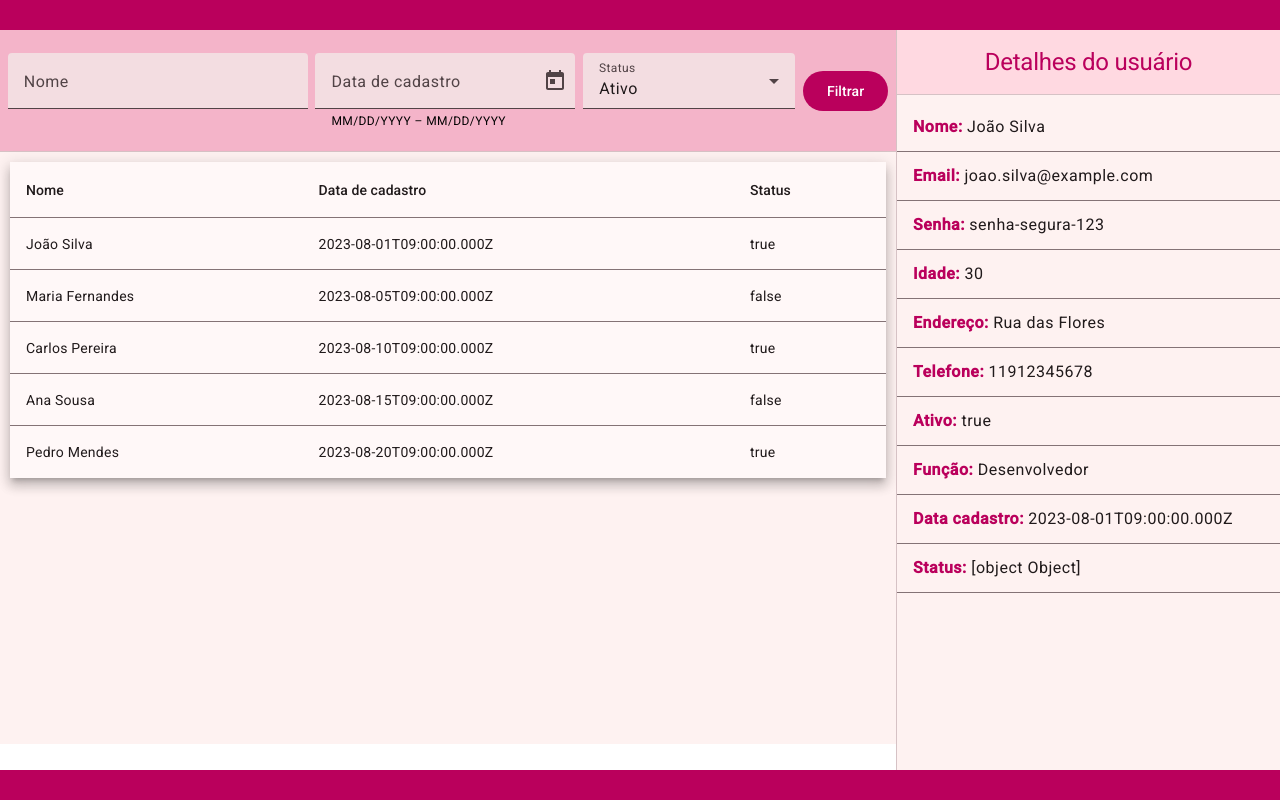
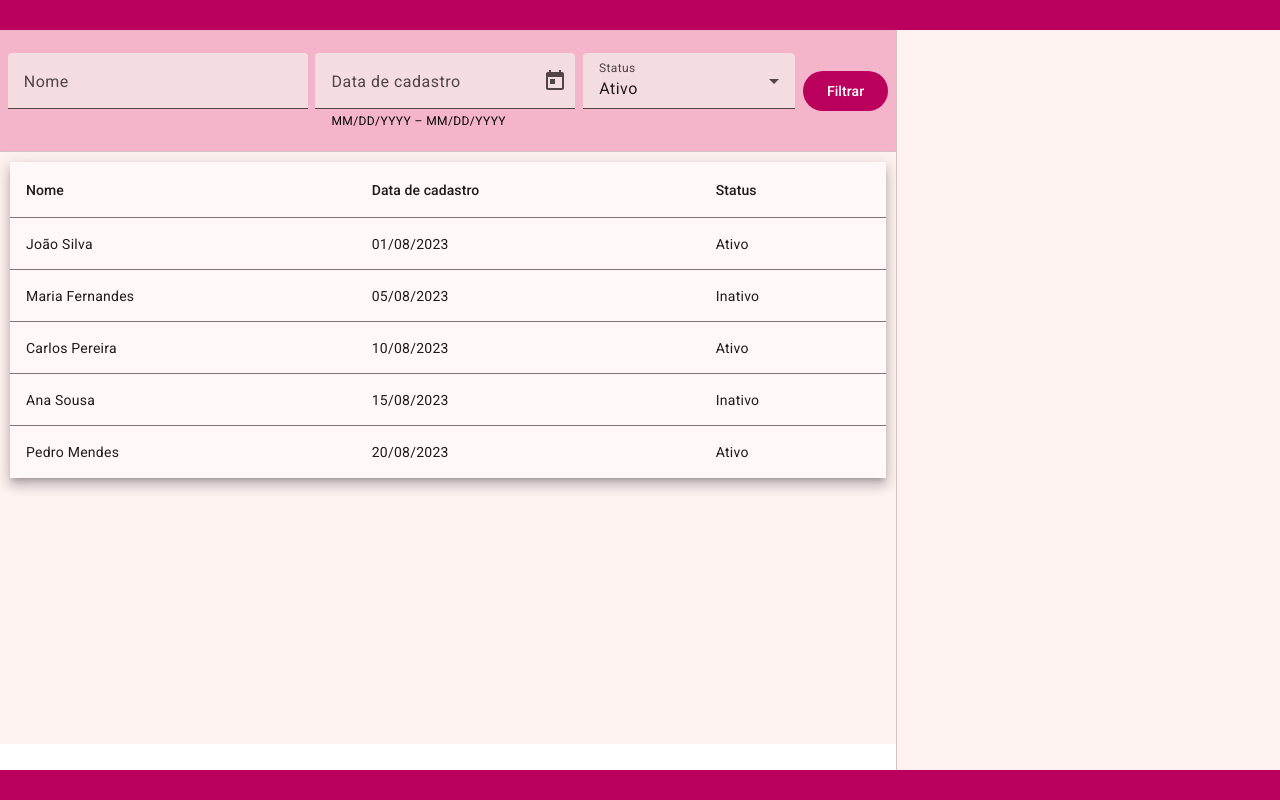
Before and after one commit to Ju-lio/filtros-pessoas, an Angular app: page / in a window 1280 px wide. Built offline with nearby package versions, Linux system fonts and the light colour scheme.

Commit message:
Adicionado click na listagem para mostrar o detalhamento

```diff
--- a/src/app/app.component.html
+++ b/src/app/app.component.html
@@ -7,11 +7,11 @@
       <app-filter></app-filter>
     </header>
     <article>
-      <app-user-list></app-user-list>
+      <app-user-list (userSelected)="onUserSelected($event)"></app-user-list>
     </article>
   </section>
   <aside>
-    <app-user-details [user]="userSelected"></app-user-details>
+    <app-user-details *ngIf="temUsuarioSelecionado" [user]="userSelected"></app-user-details>
   </aside>
 </main>
 <footer>
--- a/src/app/app.component.ts
+++ b/src/app/app.component.ts
@@ -1,5 +1,6 @@
-import { Component } from '@angular/core';
+import { Component, EventEmitter, Output } from '@angular/core';
 import { UsersList } from './data/users-list';
+import { IUser } from './interfaces/user/user.interface';
 
 @Component({
   selector: 'app-root',
@@ -9,5 +10,16 @@ import { UsersList } from './data/users-list';
 export class AppComponent {
   title = 'filtro-pessoas';
 
-  userSelected = UsersList[0];
+  userSelected: IUser = {} as IUser;
+  temUsuarioSelecionado: boolean = false;
+
+  onUserSelected(user: IUser) {
+    if (user === this.userSelected) {
+      this.userSelected = {} as IUser;
+      this.temUsuarioSelecionado  = false;
+    } else {
+      this.userSelected = user;
+      this.temUsuarioSelecionado  = Boolean(user.nome);
+    }
+  }
 }
--- a/src/app/components/components.module.ts
+++ b/src/app/components/components.module.ts
@@ -5,6 +5,7 @@ import { UserDetailsComponent } from './user-details/user-details.component';
 import { FilterComponent } from './filter/filter.component';
 import { FormsModule, ReactiveFormsModule } from '@angular/forms';
 import { UserListComponent } from './user-list/user-list.component';
+import { PipesModule } from '../pipes/pipes.module';
 
 @NgModule({
   declarations: [
@@ -17,6 +18,7 @@ import { UserListComponent } from './user-list/user-list.component';
     AngularMaterialModule,
     FormsModule,
     ReactiveFormsModule,
+    PipesModule,
   ],
   exports: [
     UserDetailsComponent,
--- a/src/app/components/user-details/user-details.component.html
+++ b/src/app/components/user-details/user-details.component.html
@@ -10,16 +10,14 @@
   <mat-divider></mat-divider>
   <mat-list-item> <span class="title">Idade:</span> {{ user.idade }} </mat-list-item>
   <mat-divider></mat-divider>
-  <mat-list-item> <span class="title">Endereço:</span> {{ user.endereco.rua }} </mat-list-item>
+  <mat-list-item> <span class="title">Endereço:</span> {{ user.endereco | endereco }} </mat-list-item>
   <mat-divider></mat-divider>
-  <mat-list-item> <span class="title">Telefone:</span> {{ user.telefone }} </mat-list-item>
+  <mat-list-item> <span class="title">Telefone:</span> {{ user.telefone | phone }} </mat-list-item>
   <mat-divider></mat-divider>
-  <mat-list-item> <span class="title">Ativo:</span> {{ user.ativo }} </mat-list-item>
+  <mat-list-item> <span class="title">Status:</span> {{ user.ativo | ativo }} </mat-list-item>
   <mat-divider></mat-divider>
   <mat-list-item> <span class="title">Função:</span> {{ user.funcao }} </mat-list-item>
   <mat-divider></mat-divider>
-  <mat-list-item> <span class="title">Data cadastro:</span> {{ user.dataCadastro }} </mat-list-item>
-  <mat-divider></mat-divider>
-  <mat-list-item> <span class="title">Status:</span> {{ user.status }} </mat-list-item>
+  <mat-list-item> <span class="title">Data cadastro:</span> {{ user.dataCadastro | date }} </mat-list-item>
   <mat-divider></mat-divider>
 </mat-list>
--- a/src/app/components/user-list/user-list.component.html
+++ b/src/app/components/user-list/user-list.component.html
@@ -10,13 +10,13 @@
     <!-- Name Column -->
     <ng-container matColumnDef="date">
       <th mat-header-cell *matHeaderCellDef> Data de cadastro </th>
-      <td mat-cell *matCellDef="let user" class="user-list-tem" (click)="onUserSelected(user)"> {{ user.dataCadastro }} </td>
+      <td mat-cell *matCellDef="let user" class="user-list-tem" (click)="onUserSelected(user)"> {{ user.dataCadastro | date }} </td>
     </ng-container>
 
     <!-- Weight Column -->
     <ng-container matColumnDef="status">
       <th mat-header-cell *matHeaderCellDef> Status </th>
-      <td mat-cell *matCellDef="let user" class="user-list-tem" (click)="onUserSelected(user)"> {{ user.ativo }} </td>
+      <td mat-cell *matCellDef="let user" class="user-list-tem" (click)="onUserSelected(user)"> {{ user.ativo | ativo }} </td>
     </ng-container>
 
     <tr mat-header-row *matHeaderRowDef="displayedColumns"></tr>
--- a/src/app/components/user-list/user-list.component.ts
+++ b/src/app/components/user-list/user-list.component.ts
@@ -1,8 +1,6 @@
 import { UsersList } from '../../data/users-list';
 import { IUser } from './../../interfaces/user/user.interface';
-import { Component } from '@angular/core';
-
-const userList: IUser[] = UsersList;
+import { Component, Output, EventEmitter } from '@angular/core';
 
 @Component({
   selector: 'app-user-list',
@@ -11,10 +9,20 @@ const userList: IUser[] = UsersList;
 })
 
 export class UserListComponent {
+
+  @Output() userSelected = new EventEmitter<IUser>();
+
+  onUserSelected(user: IUser) {
+    this.userSelected.emit(user);
+  }
+
+  filtrar() {
+    // this.userList = UsersList.filter(user => (user.ativo === ));
+  }
+
   displayedColumns: string[] = ['name','date','status'];
-  dataSource = userList;
 
-  public onUserSelected(user: IUser) {
+  userList: IUser[] = {} as IUser[];
 
-  }
+  dataSource = UsersList;
 }
--- /dev/null
+++ b/src/app/pipes/ativo.pipe.ts
@@ -0,0 +1,12 @@
+import { Pipe, PipeTransform } from '@angular/core';
+
+@Pipe({
+  name: 'ativo'
+})
+export class AtivoPipe implements PipeTransform {
+
+  transform(ativo: boolean): string {
+    return ativo ? 'Ativo' : 'Inativo';
+  }
+
+}
--- /dev/null
+++ b/src/app/pipes/date.pipe.ts
@@ -0,0 +1,12 @@
+import { Pipe, PipeTransform } from '@angular/core';
+
+@Pipe({
+  name: 'date'
+})
+export class DatePipe implements PipeTransform {
+
+  transform(date: string): string {
+    return `${date.substring(8,10)}/${date.substring(5,7)}/${date.substring(0,4)}`;
+  }
+
+}
--- /dev/null
+++ b/src/app/pipes/endereco.pipe.ts
@@ -0,0 +1,13 @@
+import { Pipe, PipeTransform } from '@angular/core';
+import { IAddress } from '../interfaces/user/address.interface';
+
+@Pipe({
+  name: 'endereco'
+})
+export class EnderecoPipe implements PipeTransform {
+
+  transform(endereco: IAddress): string {
+    return `${endereco.rua}, Nº ${endereco.numero} - ${endereco.cidade}/${endereco.estado}`
+  }
+
+}
--- /dev/null
+++ b/src/app/pipes/phone.pipe.ts
@@ -0,0 +1,24 @@
+import { Pipe, PipeTransform } from '@angular/core';
+
+@Pipe({
+  name: 'phone'
+})
+export class PhonePipe implements PipeTransform {
+
+  transform(phone: string): string {
+    const INVALID_PHONE = !phone || phone.length < 10 || phone.length > 11;
+
+    if(INVALID_PHONE) {
+      return 'Telefone inválido';
+    }
+
+    const CELLPHONE = phone.length === 11;
+
+    if (CELLPHONE) {
+      return `(${phone.substring(0,2)}) ${phone.substring(2,7)}-${phone.substring(7)}`;
+    } else {
+      return `(${phone.substring(0,2)}) ${phone.substring(2,6)}-${phone.substring(6)}`;
+    }
+  }
+
+}
```
Also changed, not shown: src/app/pipes/pipes.module.ts (added, +25 -0 lines).
